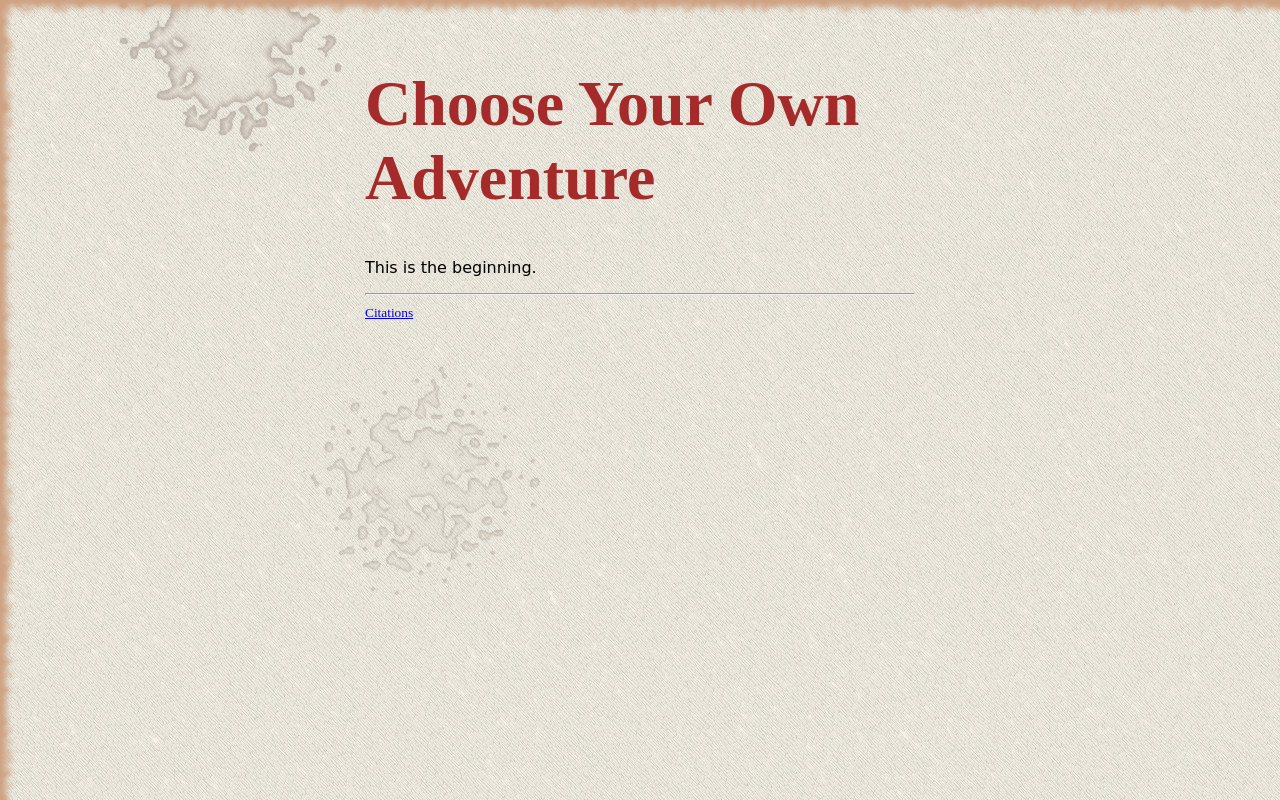
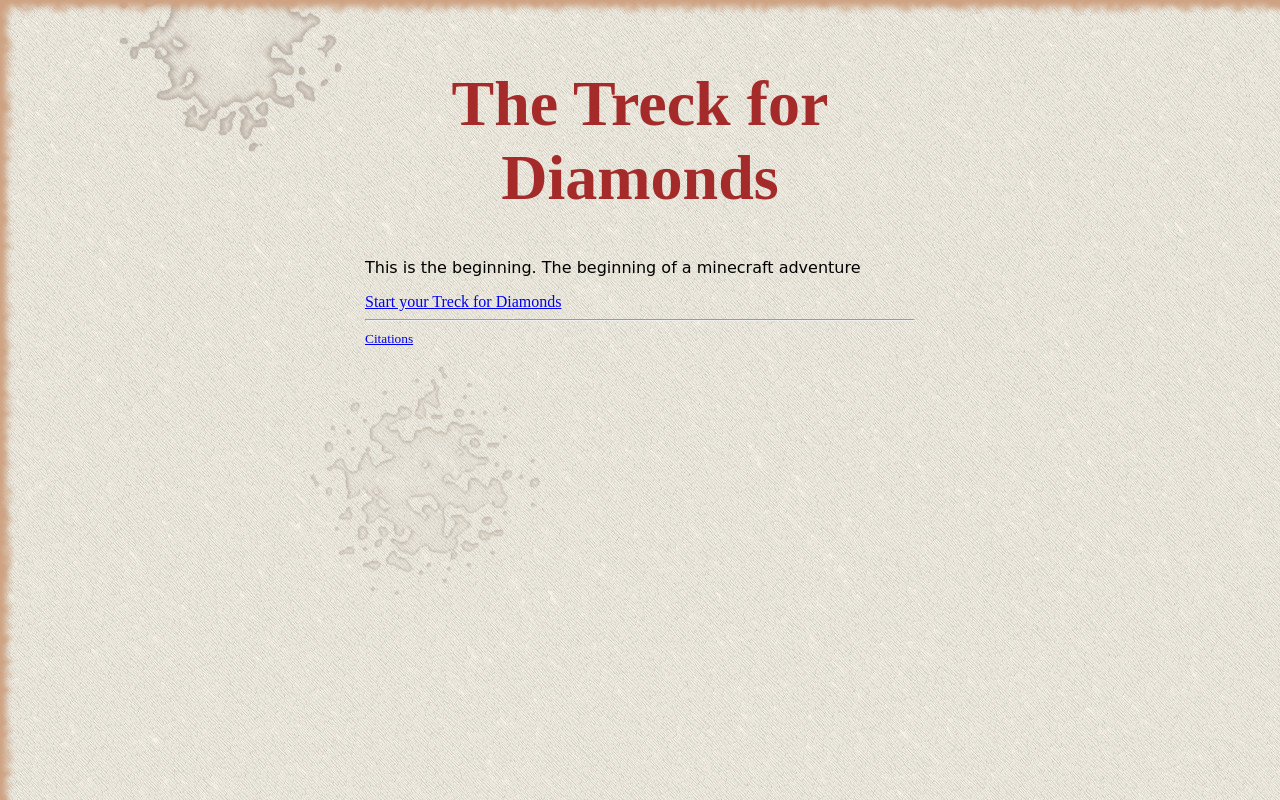
Before and after one commit to IACS-26-27/web-design-1-cyoa-group-2, a website: page Story/index.html in a window 1280 px wide. Drawn offline with Linux system fonts and the light colour scheme; files that its build step writes are made by us from their sources; files whose address does not match are found by name.

Commit message:
Made the begginign html
Co-authored-by: sricreate67 <sricreate67@users.noreply.github.com>

```diff
--- a/index.html
+++ b/Story/index.html
@@ -7,13 +7,14 @@
       name="description"
       content="A simple choose yohur own adventure game."
     />
-    <title>The Treck for Diamonds</title>
+    <title>CYOA Project</title>
     <link rel="stylesheet" type="text/css" href="styles.css" />
     <base href="./" />
   </head>
   <body>
-    <h1>Choose Your Own Adventure</h1>
-    <p>This is the beginning.</p>
+    <h1>The Treck for Diamonds</h1>
+    <p>This is the beginning. The beginning of a minecraft adventure</p>
+    <a href="./beginning.html">Start your Treck for Diamonds</a>
     <hr />
     <small>
       <a href="citations.html">Citations</a>
--- a/styles.css
+++ b/styles.css
@@ -14,4 +14,5 @@ h1 {
   font-size: 48pt;
   font-weight: bold;
   color: brown;
+  text-align: center;
 }
```
Also changed, not shown: beginning.html (added, +8 -0 lines), Story/Citations/citations.html (renamed from citations.html).
